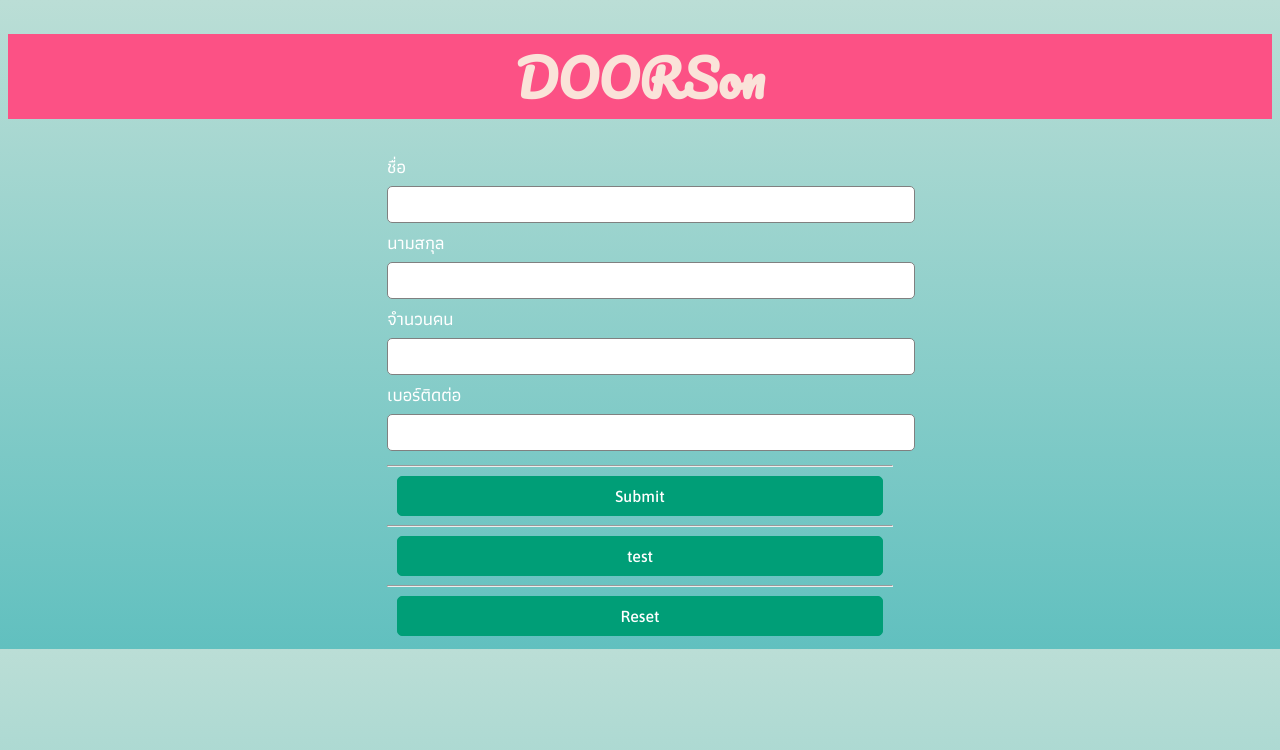
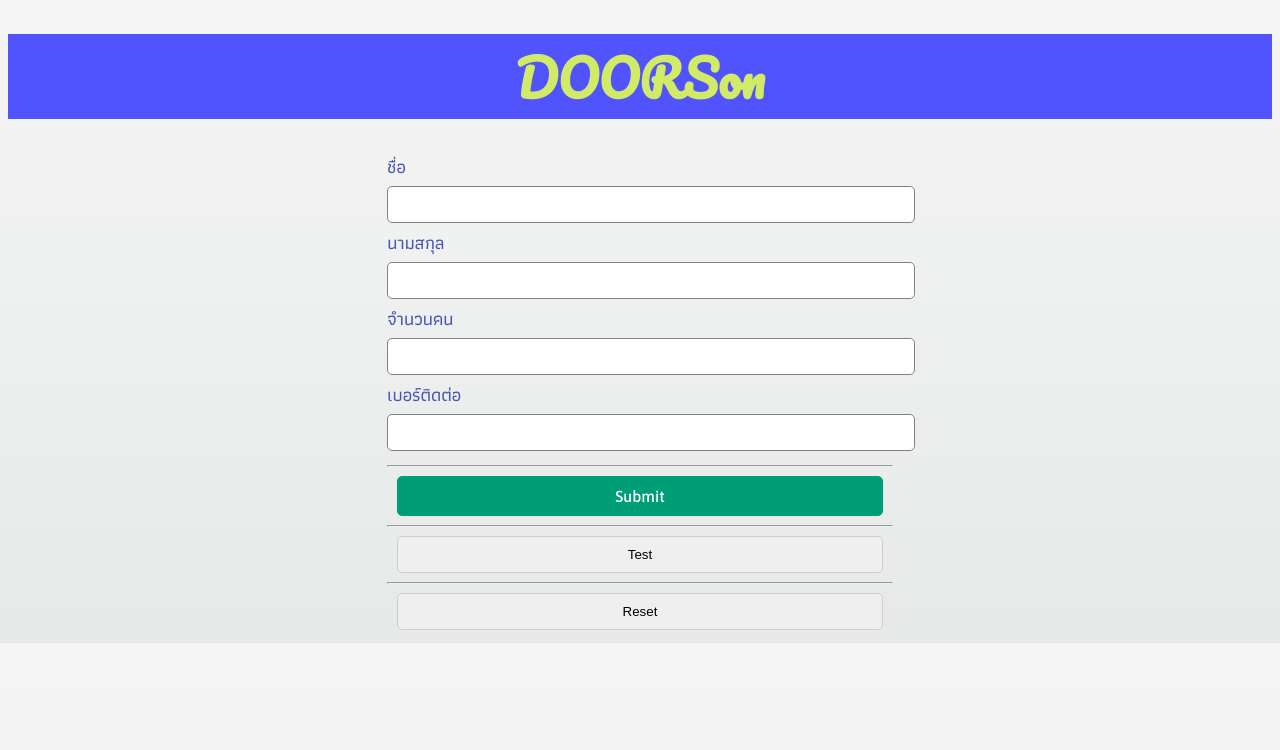
Before and after one commit to mteeratat/ExceedFront, a plain HTML site: page post.html in a window 1280 px wide. Drawn offline with Linux system fonts and the light colour scheme.

Commit message:
update html

```diff
--- a/post.css
+++ b/post.css
@@ -4,15 +4,15 @@
 
 #app-name {
     font-size: 50px;
-    color: #fae3d9;
+    color: #d2eb66;
     font-family: 'Pacifico', cursive;
     text-align: center;
-    background-color: #fc5185;
+    background-color: #5154fc;
     height: 85px;
 }
 
 body {
-    background: linear-gradient(180deg, #bbded6 0%, #61c0bf 100%);
+    background: linear-gradient(180deg, #f5f5f5 0%, #e7e9e9 100%);
 }
 .my-btn {
     width: 100%;
@@ -29,6 +29,10 @@ body {
     background-color: #009e77;
     border: 1px solid #009e77;
     color: white;
+}
+
+.test-btn {
+
 }
 
 input[type=text] {
@@ -74,11 +78,11 @@ input[type=text][name=tel] {
     font-size: large;
     font-family: 'Athiti', sans-serif;
     margin: 1% 30%;
-    color: rgb(255, 255, 255);
+    color: rgb(70, 86, 179);
 }
 
 .submit-btn:hover {
-    background-color: #00b487;
+    background-color: #b43900;
     color: rgb(255, 255, 255);
 }
 
--- a/post.html
+++ b/post.html
@@ -21,15 +21,15 @@
             <input type="text" name="tel" id="tel" />
             <hr />
             <div class="btn-sec">
-                <input class="my-btn submit-btn" type="submit" name="" id="" />
+                <input class="my-btn submit-btn" type="submit" name="submit" id="test"  value="Submit"/>
             </div>
             <hr />
             <div class="btn-sec">
-                <input class="my-btn submit-btn" type="button" name="test" id="test" value="test"/>
+                <input class="my-btn test-btn" type="button" name="test" id="test" value="Test"/>
             </div>
             <hr />
             <div class="btn-sec">
-                <input class="my-btn submit-btn" type="button" name="reset" id="reset" value="Reset"/>
+                <input class="my-btn reset-btn" type="button" name="reset" id="reset" value="Reset"/>
             </div>
         </form>
     </div>
```
